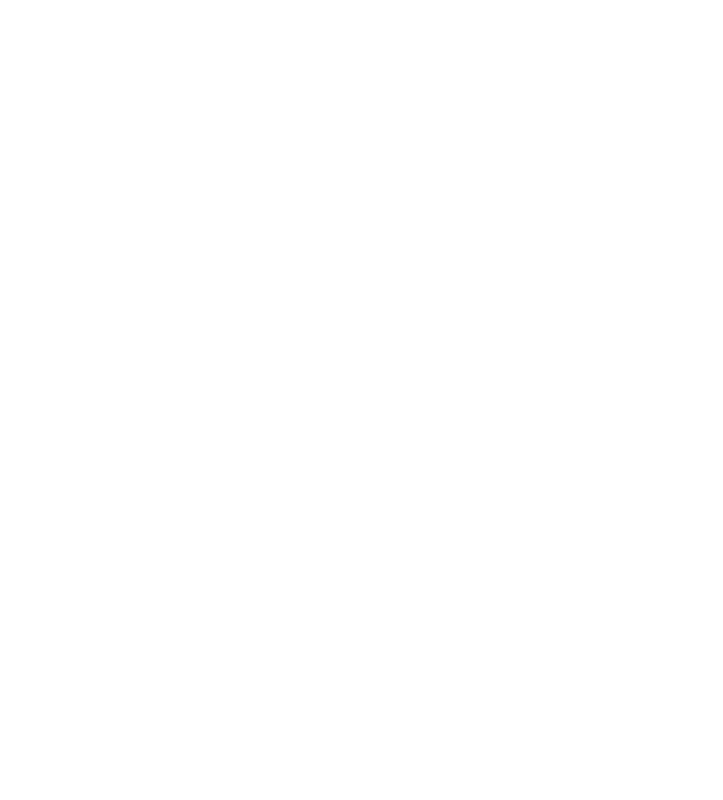
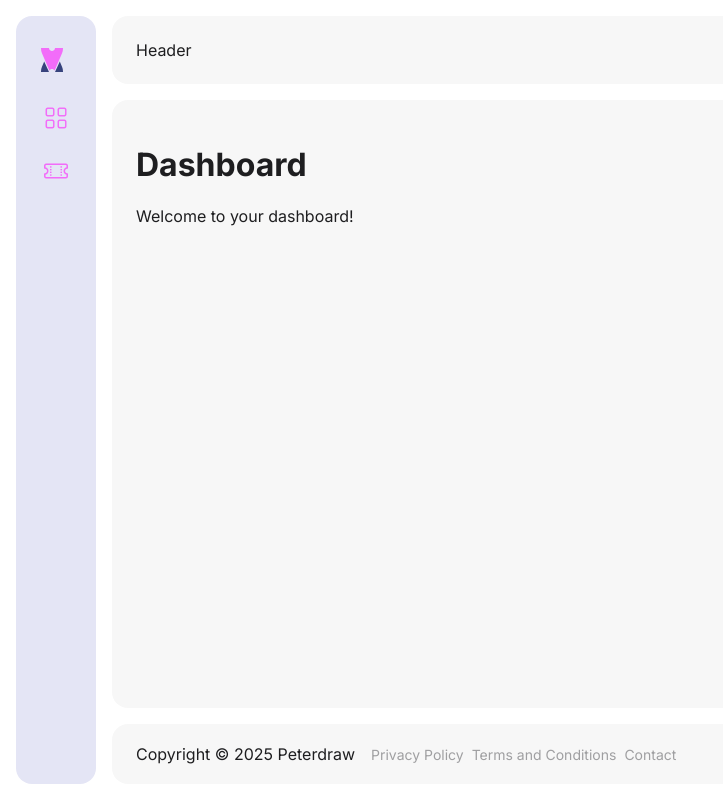
Before and after one commit to slisk-lindqvist-yh-webut-uppgift-006/frontend2, a React (Vite) app: page /home in a window 1280 px wide. Before the commit this address had no page. Shown: the whole page, without its empty margins (0-723 px from the left). Built offline with nearby package versions, Linux system fonts and the light colour scheme.

Commit message:
image errors testing.

```diff
--- a/src/App.jsx
+++ b/src/App.jsx
@@ -8,6 +8,8 @@
   return (
     <>
       <Routes>
+        <Route path="/home" element={<Dashboard />} />
+        {/* Redirect from / to /home */}
         <Route path="/" element={<Dashboard />} />
         <Route path="/events" element={<EventPage />} />
         <Route path="/events/:id" element={<EventDetailsPage />} />
--- a/src/assets/components/Nav.jsx
+++ b/src/assets/components/Nav.jsx
@@ -4,8 +4,8 @@
 const Nav = () => {
   return (
     <nav>
-      <NavLink to="/dashboard" className="ventixe-logo-link">
-        <img src="/ventixe.svg" alt="Ventixe logo" className="ventixe-logo" />
+      <NavLink to="/home" className="ventixe-logo-link">
+        <img src="/public/ventixe.svg" alt="Ventixe logo" className="ventixe-logo" />
         <p className='strangle'>Ventixe</p>
       </NavLink>
       <NavLink to="/" className={({ isActive }) => (isActive ? 'active' : '')}>
@@ -16,7 +16,6 @@
         <i className="bi bi-ticket-perforated"></i>
         <span className='strangle'>Events</span>
       </NavLink>
-
     </nav>
   );
 };
```
